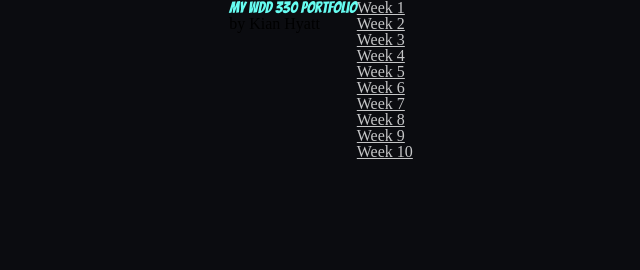
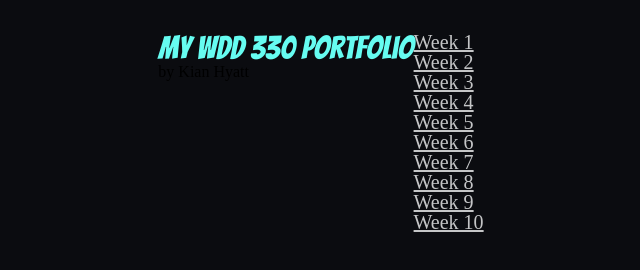
Before and after one commit to Bladedkiwi/port, a plain HTML site: page index.html in a window 1280 px wide. Shown: the whole page, without its empty margins (319-959 px from the left). Drawn offline with Linux system fonts and the light colour scheme; a web font is replaced by a local one.

Commit message:
font size + body layout

```diff
--- a/partials/_base-styles.scss
+++ b/partials/_base-styles.scss
@@ -17,22 +17,22 @@ body {
 h1,h2,h3,h4,h5,h6 {
   color: $cyan;
   font-family: $title;
-  font-weight: $titleS;
+  font-size: $titleS;
   @include MQ(M) {
-    font-weight: $titleM;
+    font-size: $titleM;
   }
   @include MQ(L) {
-    font-weight: $titleL;
+    font-size: $titleL;
   }
 }
 p,li,a {
   color: $off-white;
   font-family: $text;
-  font-weight: $textS;
+  font-size: $textS;
   @include MQ(M) {
-    font-weight: $textM;
+    font-size: $textM;
   }
   @include MQ(L) {
-    font-weight: $textL;
+    font-size: $textL;
   }
 }
--- a/partials/_layout.scss
+++ b/partials/_layout.scss
@@ -19,4 +19,5 @@ body {
     justify-content: center;
     align-content: center;
     text-align: justify;
+    padding: 2em;
 }
```
Also changed, not shown: styles.css, 1 other file.
